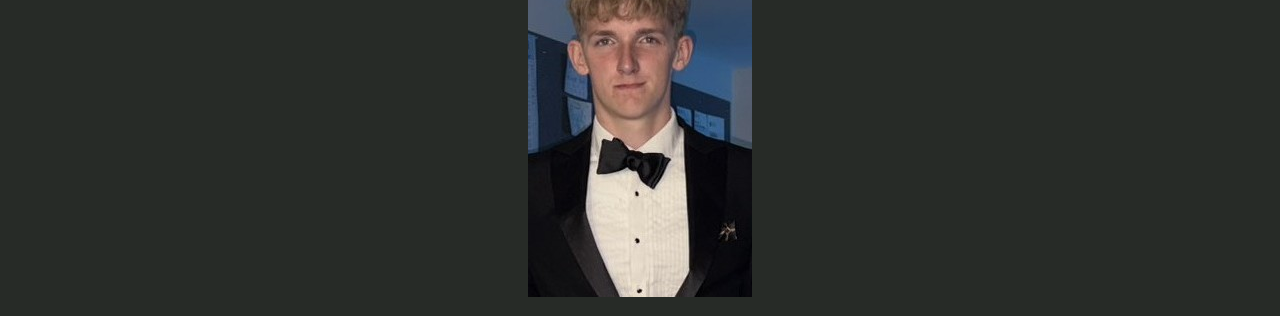
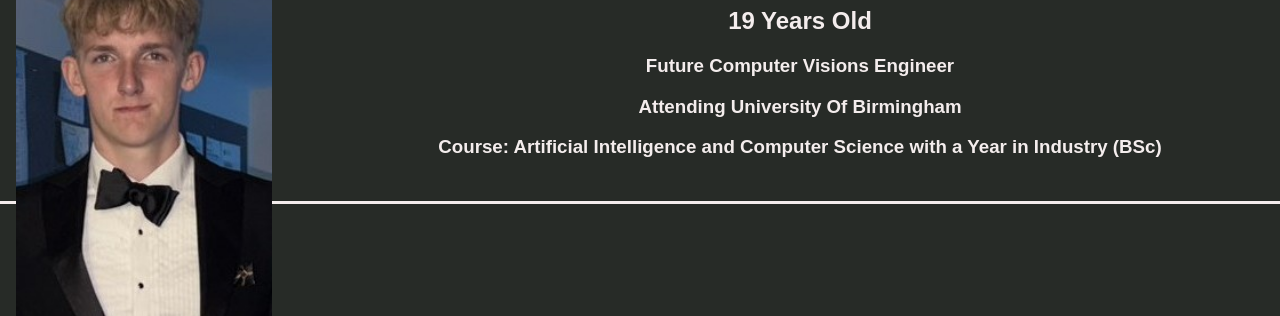
Before and after one commit to WilfWallace/website.1, a plain HTML site: page index.html in a window 1280 px wide. Shown: the part 196-512 px from the top of the page. Drawn offline with Linux system fonts and the light colour scheme.

Commit message:
Refactor styles.css and add 'mepic' class
Added new class 'mepic' for image styling.

```diff
--- a/styles.css
+++ b/styles.css
@@ -106,6 +106,13 @@
 	height: 8vh;
 }
 
+.mepic{
+	float: left;
+	margin-right: 5vw;
+	width: 20vw;
+	height: auto;
+}
+
 .formatButtons{
 	margin-top: 11vh;
 	border: 0.1vw solid #F4EDED;
```
